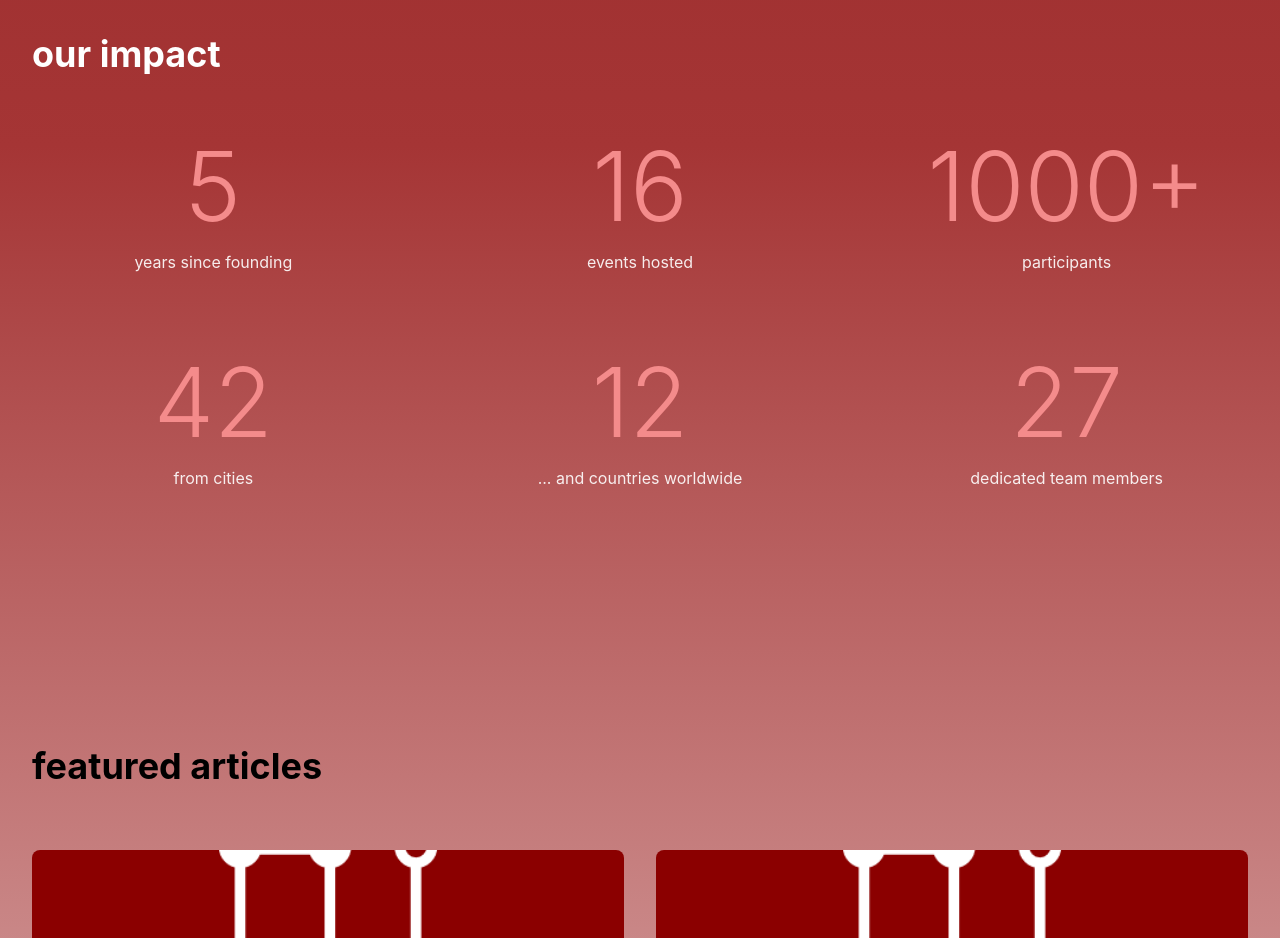
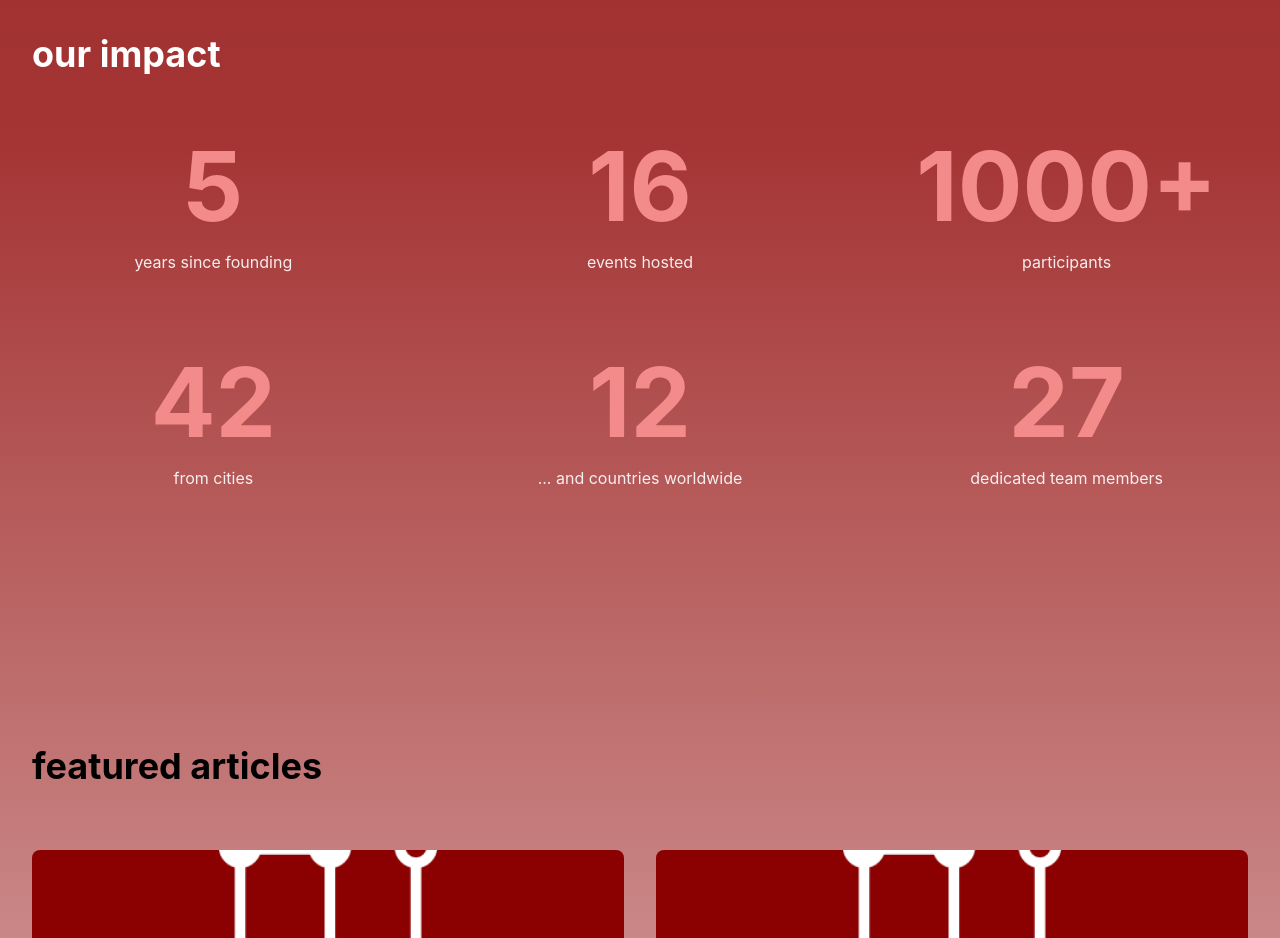
Before and after one commit to illuminaite/illuminaite.github.io, a Next.js app: page / in a window 1280 px wide. Shown: the part 2300-3238 px from the top of the page. Built offline with nearby package versions, Linux system fonts and the light colour scheme; some icons are missing.

Commit message:
Made numbers to be bolded

```diff
--- a/components/Impact.tsx
+++ b/components/Impact.tsx
@@ -21,7 +21,7 @@ export default function Impact() {
                     key={index}
                     className="text-center"
                 >
-                  <h2 className="text-7xl lg:text-8xl font-light mb-4 text-primary-coral">
+                  <h2 className="text-7xl lg:text-8xl font-bold mb-4 text-primary-coral">
                     {item.number}
                   </h2>
                   <p className="text-base text-white/90">
```
